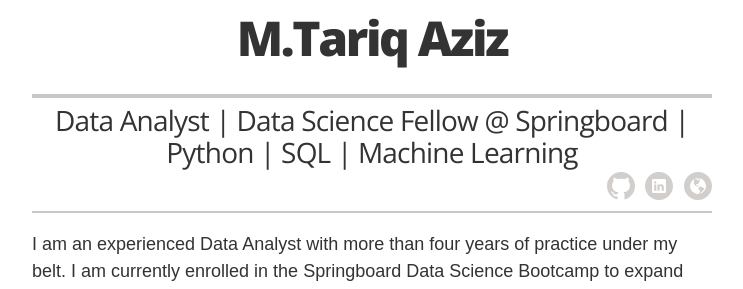
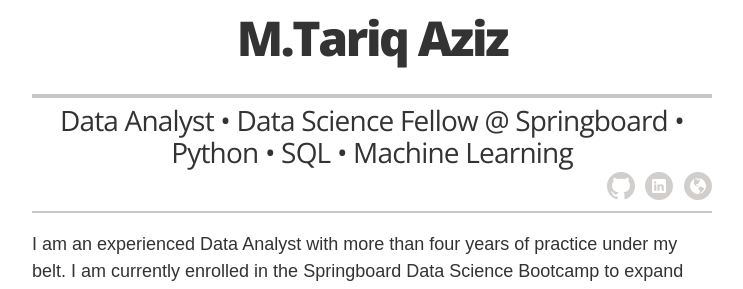
Before and after one commit to ttariqaziz/ttariqaziz.github.io, a Jekyll site: the page built from index.html, in a window 1280 px wide and 900 px high. Shown: the part 144-433 px from the top of the window, without its empty margins (268-1011 px from the left). Built offline with Jekyll 4.4.1, drawn with Linux system fonts in a browser that asks for light colours.

```diff
--- a/_config.yml
+++ b/_config.yml
@@ -6,7 +6,7 @@ sass:
   style: compressed
 resume_avatar: 'true'
 resume_name: M.Tariq Aziz
-resume_title: Data Analyst | Data Science Fellow @ Springboard | Python | SQL | Machine Learning
+resume_title: Data Analyst • Data Science Fellow @ Springboard • Python • SQL • Machine Learning
 resume_contact_email: ta.aziz221@gmail.com
 # resume_contact_telephone: 555-7334
 resume_contact_address: 'Spring, TX'
```
